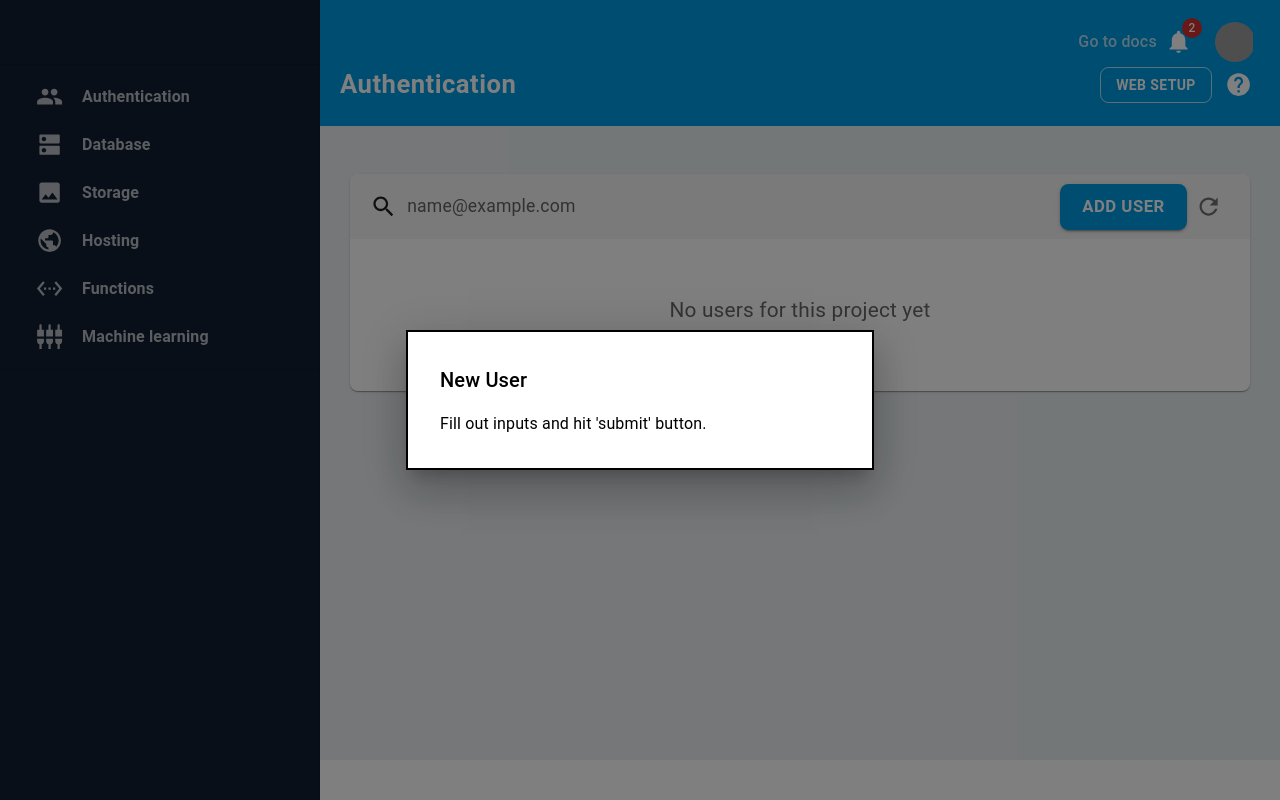
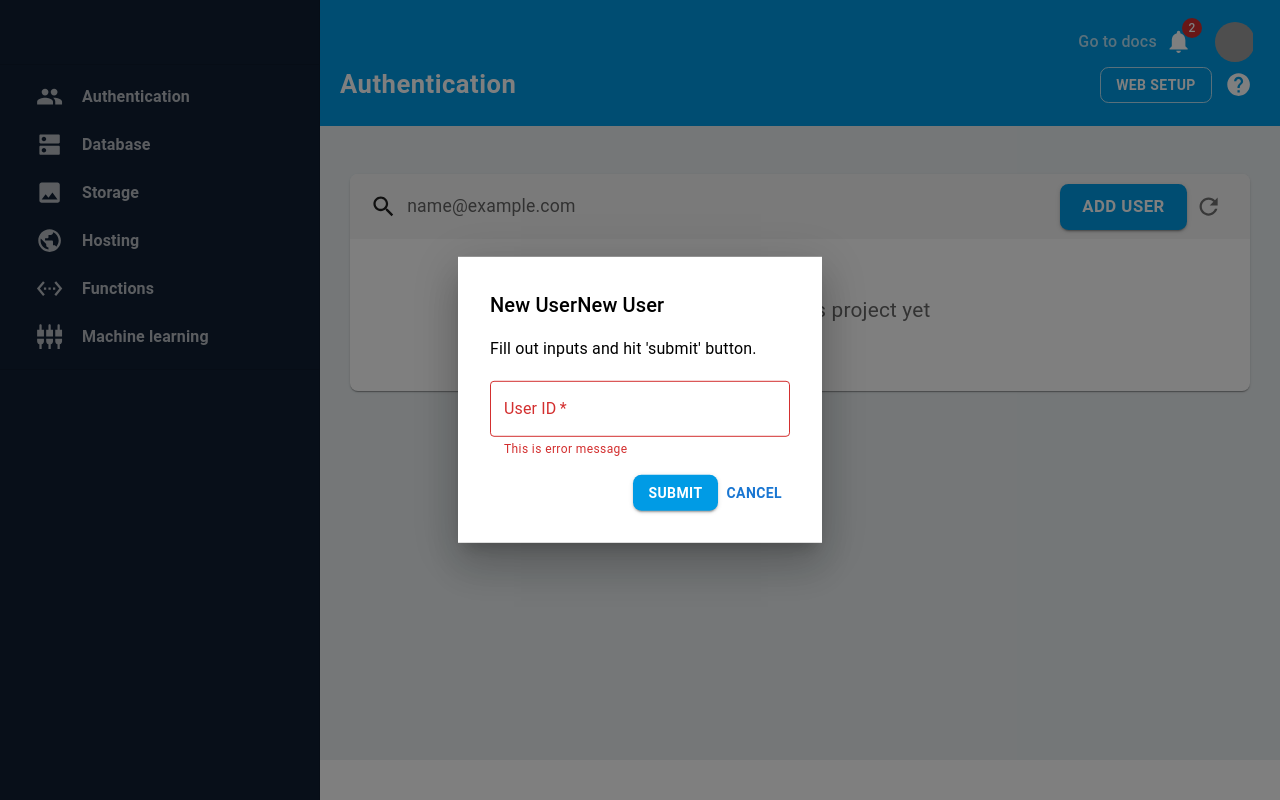
Before and after one commit to AjengAlyaK/greenway, a React (Create React App) app: page /authentication in a window 1280 px wide. Both pictures are taken after typing "name@example.com" into the empty fields and a click on the button "ADD USER". Built offline with nearby package versions, Linux system fonts and the light colour scheme; grey boxes are pictures that could not be loaded.

Commit message:
newusermodal

```diff
--- a/package.json
+++ b/package.json
@@ -5,6 +5,7 @@
   "dependencies": {
     "@emotion/react": "^11.11.4",
     "@emotion/styled": "^11.11.5",
+    "@hookform/resolvers": "^3.7.0",
     "@mui/icons-material": "^5.15.20",
     "@mui/material": "^5.15.20",
     "@testing-library/jest-dom": "^5.17.0",
@@ -12,10 +13,12 @@
     "@testing-library/user-event": "^13.5.0",
     "react": "^18.3.1",
     "react-dom": "^18.3.1",
+    "react-hook-form": "^7.52.1",
     "react-router": "^6.24.0",
     "react-router-dom": "^6.24.0",
     "react-scripts": "5.0.1",
-    "web-vitals": "^2.1.4"
+    "web-vitals": "^2.1.4",
+    "yup": "^1.4.0"
   },
   "scripts": {
     "start": "react-scripts start",
--- /dev/null
+++ b/src/Components/Modals/NewUserModal/NewUserModal.js
@@ -0,0 +1,69 @@
+import React from 'react';
+import BasicModal from '../../common/BasicModal/BasicModal';
+import { Box, TextField } from '@mui/material';
+import { useForm } from 'react-hook-form';
+import { yupResolver } from '@hookform/resolvers/yup';
+import * as Yup from 'yup';
+
+const NewUserModal = ({ open, onClose }) => {
+    const modalStyles = {
+        inputFields: {
+            display: 'flex',
+            flexDirection: 'column',
+            marginTop: '20px',
+            marginBottom: '15px',
+            '.MuiInput-root': {
+                marginBottom: '20px',
+            },
+        }
+    }
+
+    const validationSchema = Yup.object().shape({
+        userId: Yup.string()
+            .required('User ID is required')
+            .min(6, 'User ID must be at least 6 characters'),
+        email: Yup.string()
+            .required('Email is required')
+            .email('Emmail  is invalid'),
+        phoneNumber: Yup.string()
+    });
+
+    const {
+        register,
+        handleSubmit,
+        formState: { errors },
+    } = useForm({
+        resolver: yupResolver(validationSchema)
+    });
+
+    const getContent = () => {
+        return (
+            <Box sx={modalStyles.inputFields}>
+                <TextField
+                    placeholder="User ID"
+                    name="userId"
+                    label="User ID"
+                    required
+                    error
+                    helperText={'This is error message'}
+                />
+                {/* <Input placeholder="Phone number" />
+                <Input placeholder="User id" /> */}
+            </Box>
+        );
+    }
+    return (
+        <BasicModal
+            open={open}
+            onClose={onClose}
+            title="New User"
+            subTitle="Fill out inputs and hit 'submit' button."
+            content={getContent()}
+            validate={handleSubmit()}
+        >
+
+        </BasicModal>
+    );
+};
+
+export default NewUserModal;
--- a/src/Components/common/BasicModal/BasicModal.js
+++ b/src/Components/common/BasicModal/BasicModal.js
@@ -1,36 +1,34 @@
 import React from 'react';
 import Box from '@mui/material/Box';
-// import Button from '@mui/material/Button';
 import Typography from '@mui/material/Typography';
 import Modal from '@mui/material/Modal';
+import { modalStyles } from './styles';
+import CommonButton from '../CommonButton/CommonButton';
 
-const BasicModal = ({ open, onClose }) => {
-    const style = {
-        position: 'absolute',
-        top: '50%',
-        left: '50%',
-        transform: 'translate(-50%, -50%)',
-        width: 400,
-        bgcolor: 'background.paper',
-        border: '2px solid #000',
-        boxShadow: 24,
-        p: 4,
-    };
+const BasicModal = ({ open, onClose, title, subTitle, content, validate }) => {
+
     return (
         <Modal open={open} onClose={onClose}>
-            <Box sx={style}>
+            <Box sx={modalStyles.wrapper}>
                 <Typography
                     variant="h6"
                     component="h2"
                 >
                     New User
-                    {/* Title */}
+                    {title}
                 </Typography>
                 <Typography sx={{ mt: 2 }}>
-                    Fill out inputs and hit 'submit' button.
+                    {subTitle}
                 </Typography>
-                <Box>
-
+                {content}
+                <Box sx={modalStyles.buttons}>
+                    <CommonButton
+                        variant="contained"
+                        onClick={validate}
+                    >
+                        Submit
+                    </CommonButton>
+                    <CommonButton onClick={onClose}>Cancel</CommonButton>
                 </Box>
             </Box>
         </Modal>
--- a/src/pages/Authentication/Authentication.js
+++ b/src/pages/Authentication/Authentication.js
@@ -7,7 +7,7 @@ import Box from '@mui/material/Box';
 import CommonButton from '../../Components/common/CommonButton/CommonButton';
 import GridWrapper from '../../Components/common/GridWrapper/GridWrapper';
 import { cardHeaderStyles } from './styles';
-import BasicModal from '../../Components/common/BasicModal/BasicModal';
+import NewUserModal from '../../Components/Modals/NewUserModal/NewUserModal';
 
 const Authentication = () => {
     const [open, setOpen] = useState(false);
@@ -59,7 +59,7 @@ const Authentication = () => {
                 header={getHeader()}
                 content={getContent()}
             />
-            <BasicModal open={open} onClose={() => setOpen(false)} />
+            <NewUserModal open={open} onClose={() => setOpen(false)} />
         </GridWrapper>
     );
 };
```
Also changed, not shown: 1 other file (tests, documents, lock files or other folders).
